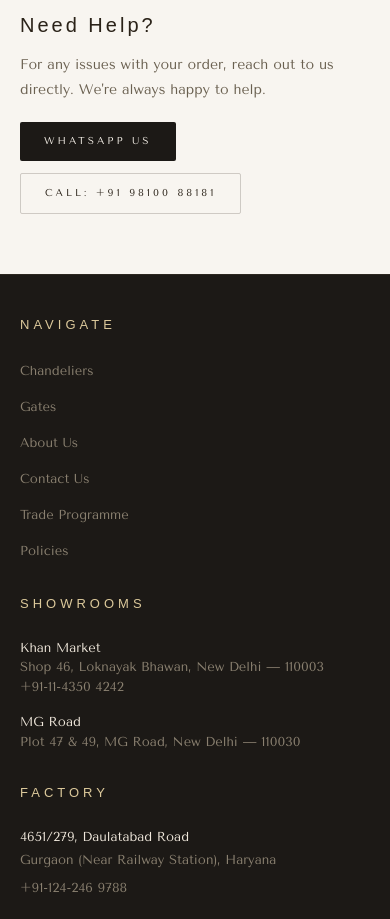
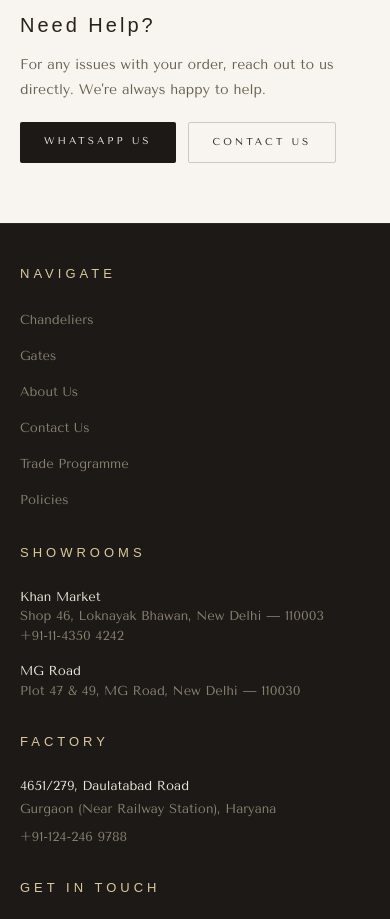
Before and after one commit to dikshitakhullar/delhi-brass-website, a Next.js app: page /policies in a window 390 px wide. Shown: the part 1020-1939 px from the top of the page. Built offline with nearby package versions, Linux system fonts and the light colour scheme; a web font is replaced by a local one.

Commit message:
fix: remove phone number from policies, replace with Contact Us link

```diff
--- a/app/policies/page.tsx
+++ b/app/policies/page.tsx
@@ -65,8 +65,8 @@ export default function PoliciesPage() {
                 >
                   WHATSAPP US
                 </a>
-                <a href="tel:+919810088181" style={{ padding: "12px 24px", border: "1px solid rgba(42,34,24,0.2)", color: "#2a2218", fontSize: 10, letterSpacing: 3, borderRadius: 2, textDecoration: "none" }}>
-                  CALL: +91 98100 88181
+                <a href="/contact" style={{ padding: "12px 24px", border: "1px solid rgba(42,34,24,0.2)", color: "#2a2218", fontSize: 10, letterSpacing: 3, borderRadius: 2, textDecoration: "none" }}>
+                  CONTACT US
                 </a>
               </div>
             </div>
```
